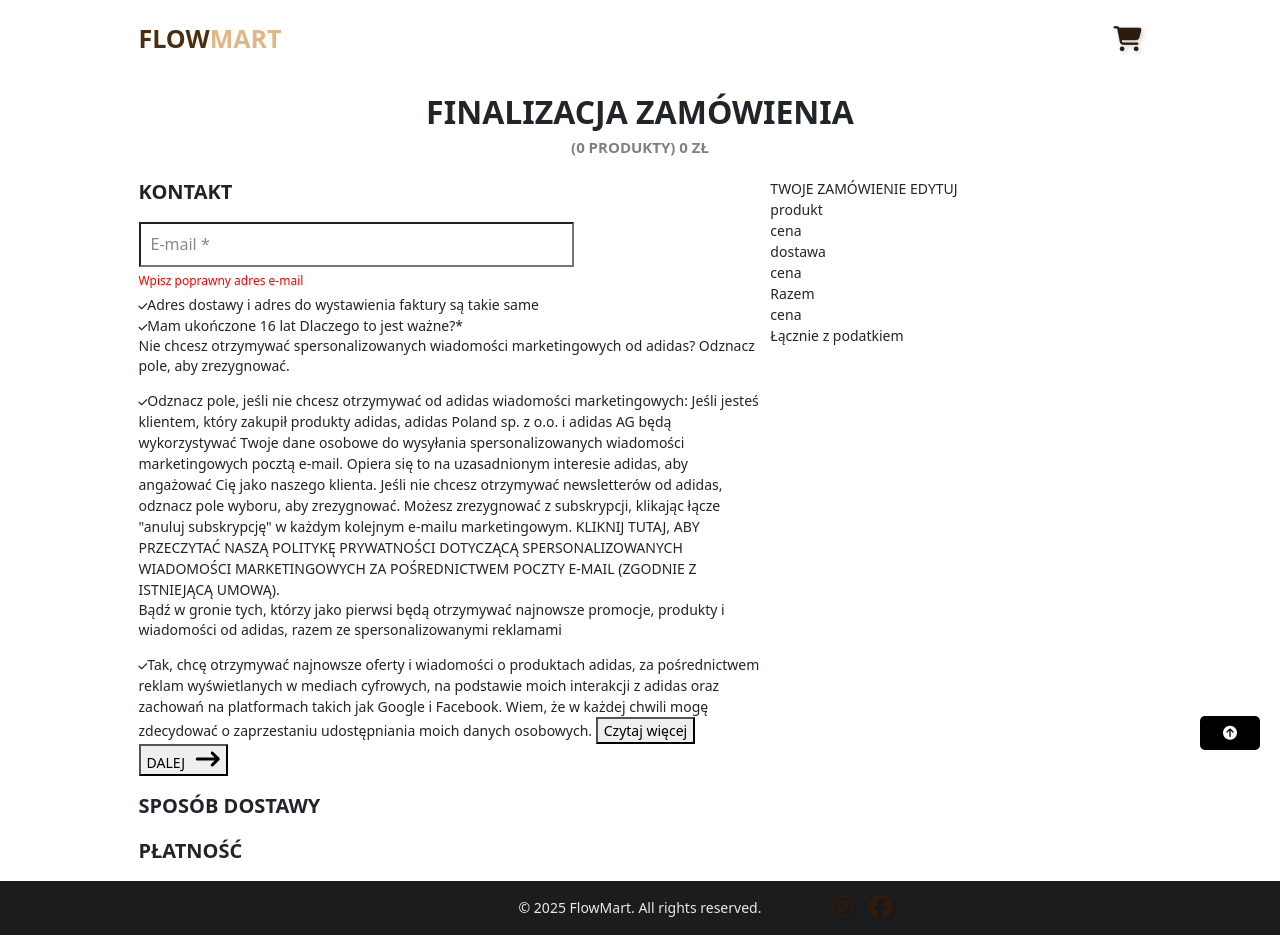
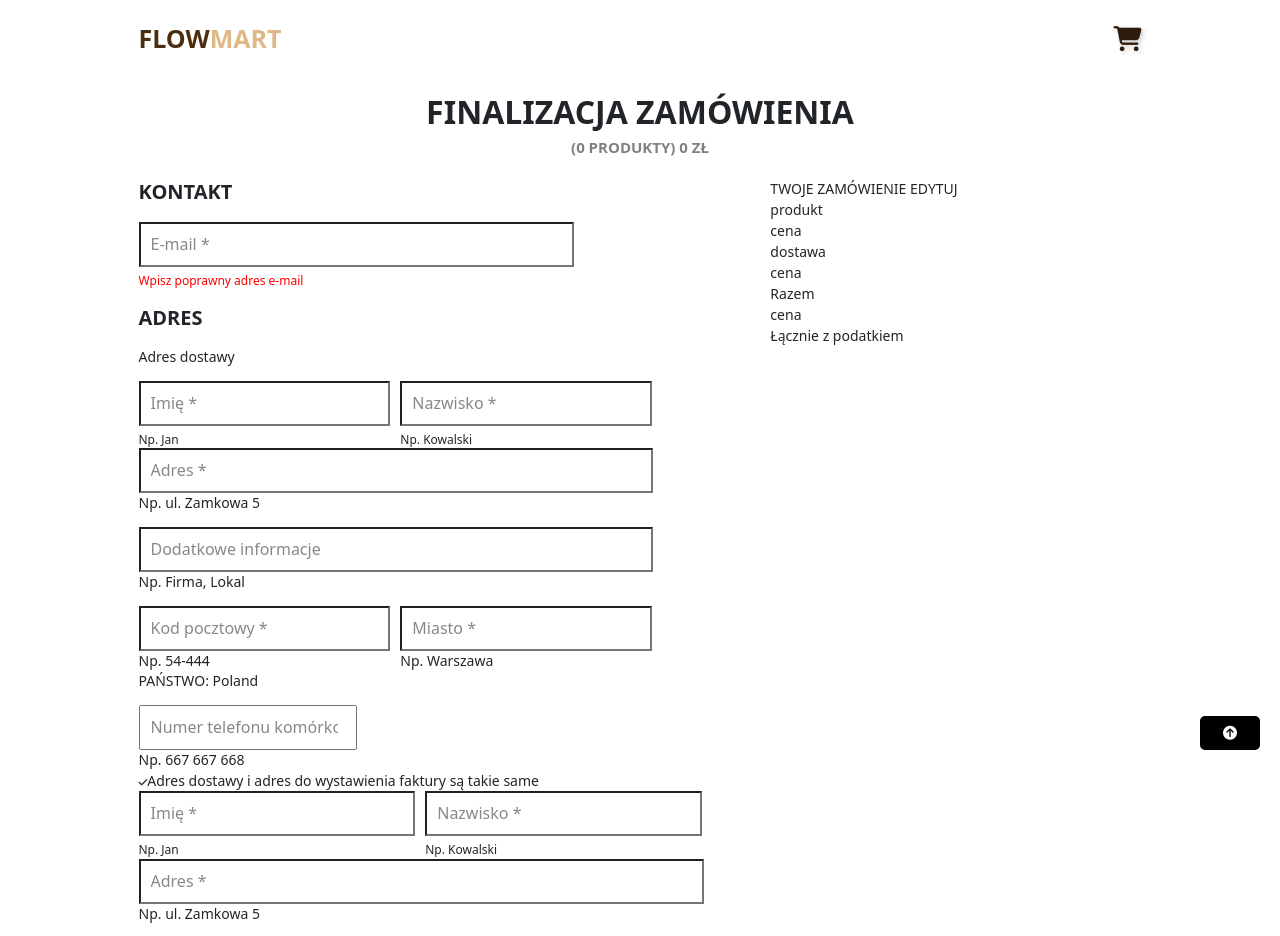
Before and after one commit to JJ99Wrocc/Ring4U, a React (Create React App) app: page /FLOWMART/order-finalization in a window 1280 px wide. Shown: the top 936 px of the page. Built offline with nearby package versions, Linux system fonts and the light colour scheme.

Commit message:
Rozwiązanie konfliktów po pull

```diff
--- a/src/components/OrderFinalization.js
+++ b/src/components/OrderFinalization.js
@@ -13,7 +13,7 @@ import { OrderContext } from "./OrderContext";
 
 
 const OrderFinalization = () => {
-    const { orderData, updateOrderData,  } = useContext(OrderContext);
+    const { orderData, updateOrderData } = useContext(OrderContext);
 
     const handleEmailChange = (e) => {
       updateOrderData("email", e.target.value);
@@ -57,14 +57,14 @@ const OrderFinalization = () => {
               />
               <p className="e-mail-error">Wpisz poprawny adres e-mail</p>
 
-                {/* <OrderForm /> */}
+                <OrderForm />
 
                 <div>
                   <i className="fa-solid fa-check"></i>
                 Adres dostawy i adres do wystawienia faktury są takie same
               </div>
 
-              {/* <OrderInvoiceForm /> */}
+              <OrderInvoiceForm />
 
 
             <div>
```
